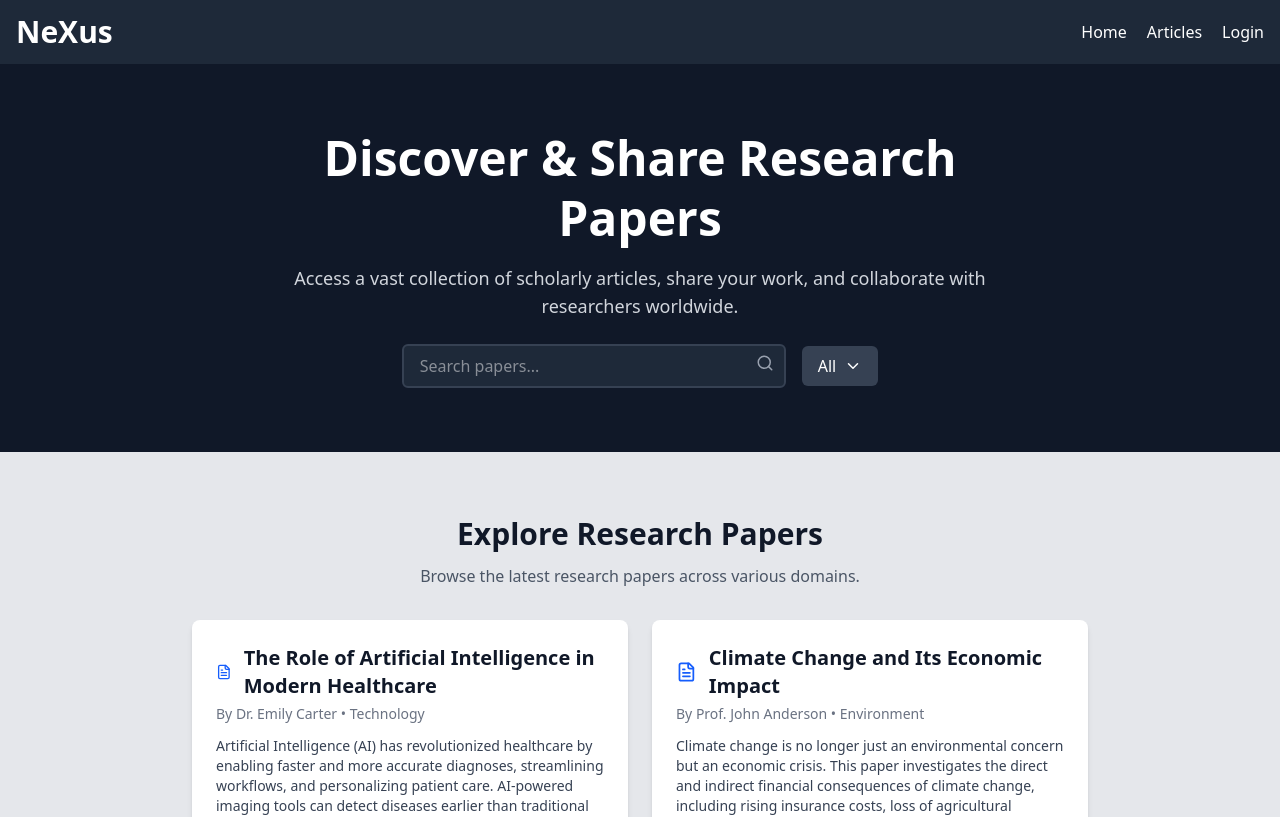
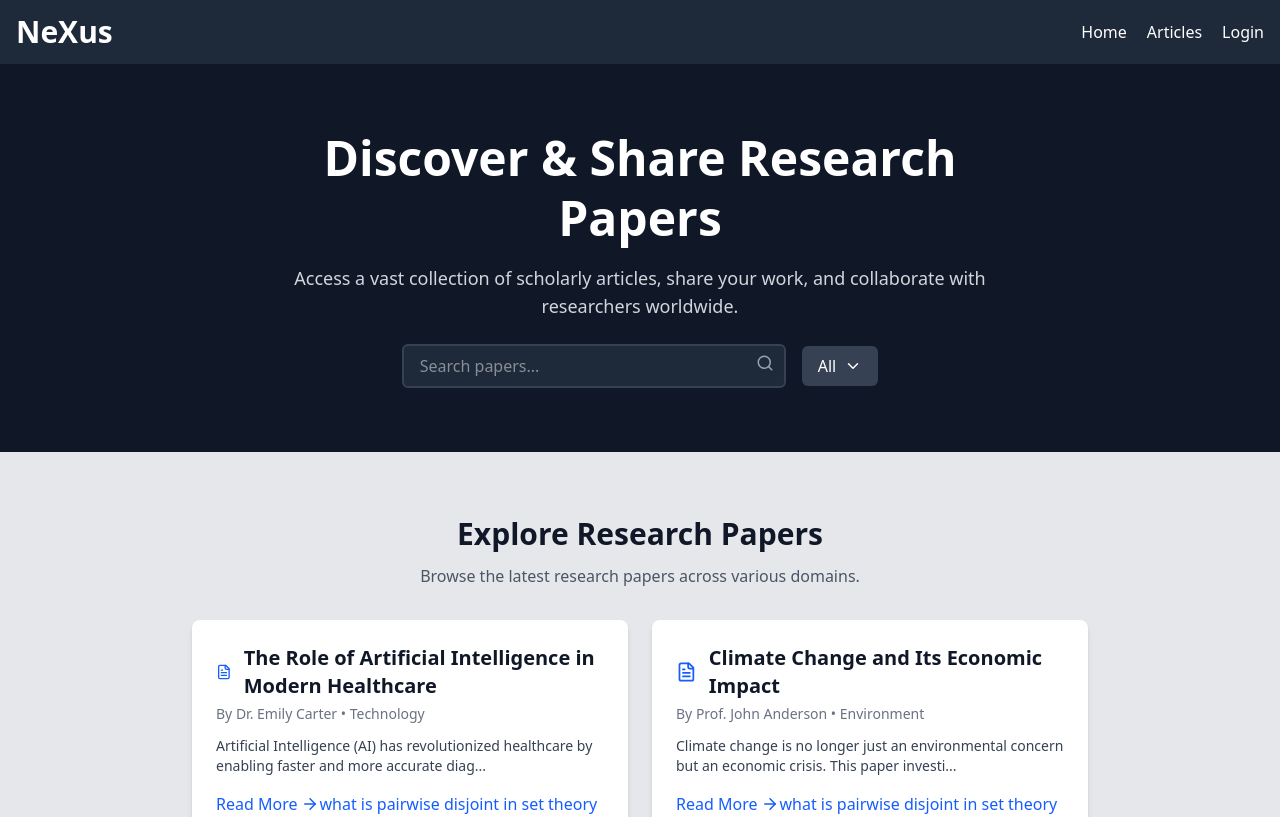
Before and after one commit to VictorCodebase/Nexus, a React (Vite) app: page / in a window 1280 px wide. Shown: the top 817 px of the page. Built offline with nearby package versions, Linux system fonts and the light colour scheme.

Commit message:
research

```diff
--- a/src/components/Research.jsx
+++ b/src/components/Research.jsx
@@ -38,13 +38,13 @@ const ResearchPapers = () => {
             <p className="text-gray-500 text-sm mt-1">
               By {paper.author} • {paper.category}
             </p>
-            <p className="mt-3 text-gray-700 text-sm">{paper.abstract}</p>
+            <p className="mt-3 text-gray-700 text-sm">{paper.abstract.length > 100 ? paper.abstract.slice (0,100) + "...": paper.abstract}</p>
             {/* <p className="mt-3 text-gray-600 text-sm">{paper.introduction}</p> */}
             <a
               href={`/browser/${paper.id}`}
               className="mt-4 inline-flex items-center text-blue-600 font-medium hover:underline"
             >
-              Read More <ArrowRight className="ml-1" size={18} />
+              Read More <ArrowRight className="ml-1" size={18} />what is pairwise disjoint in set theory
             </a>
           </div>
         ))}
```
